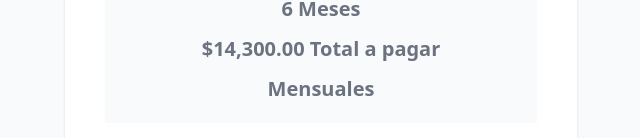
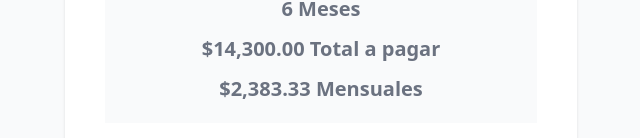
Before and after one commit to mretamoso/cotizador-prestamos-react, a React (Vite) app: page / in a window 1280 px wide. Shown: the part 642-780 px from the top of the page, without its empty margins (319-959 px from the left). Built offline with nearby package versions, Linux system fonts and the light colour scheme.

Commit message:
Calculando pago mensual

```diff
--- a/src/App.jsx
+++ b/src/App.jsx
@@ -7,11 +7,17 @@ function App() {
   const [cantidad, setCantidad] = useState(10000)
   const [meses, setMeses] = useState(6)
   const [total, setTotal] = useState(calcularTotalPagar(cantidad, meses))
+  const [pago, setPago] = useState(0)
 
   useEffect(() => {
     const resultadoTotalPagar = calcularTotalPagar(cantidad, meses)
     setTotal(resultadoTotalPagar)
   }, [cantidad, meses])
+
+  useEffect(() => {
+    //calcular el pago mensual
+    setPago(total / meses)
+  }, [total])
 
   //variables normales
   const MIN = 0;
@@ -99,7 +105,7 @@ function App() {
           {formatearDinero(total)} Total a pagar
         </p>
         <p className="text-xl text-gray-500 text-center font-bold">
-          Mensuales
+          {formatearDinero(pago)} Mensuales
         </p>
       </div>
 
```
